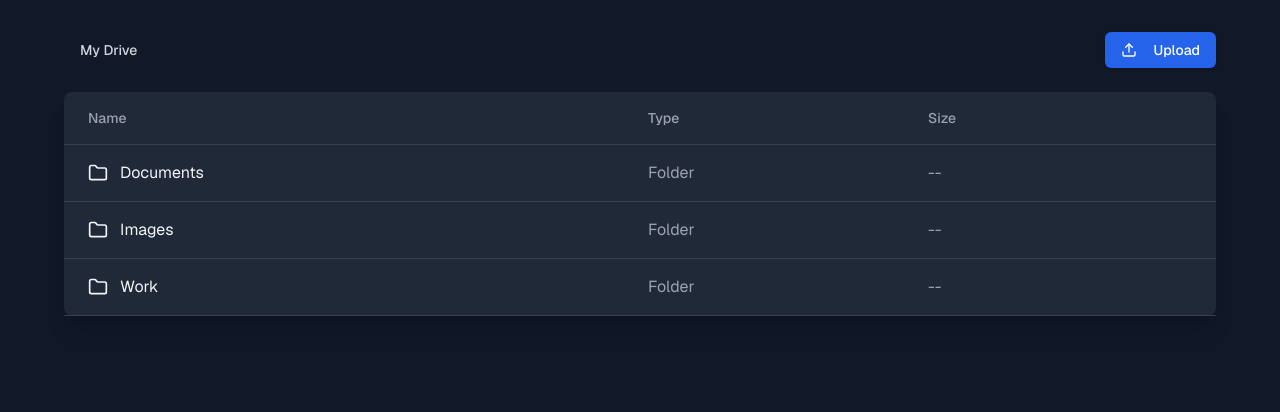
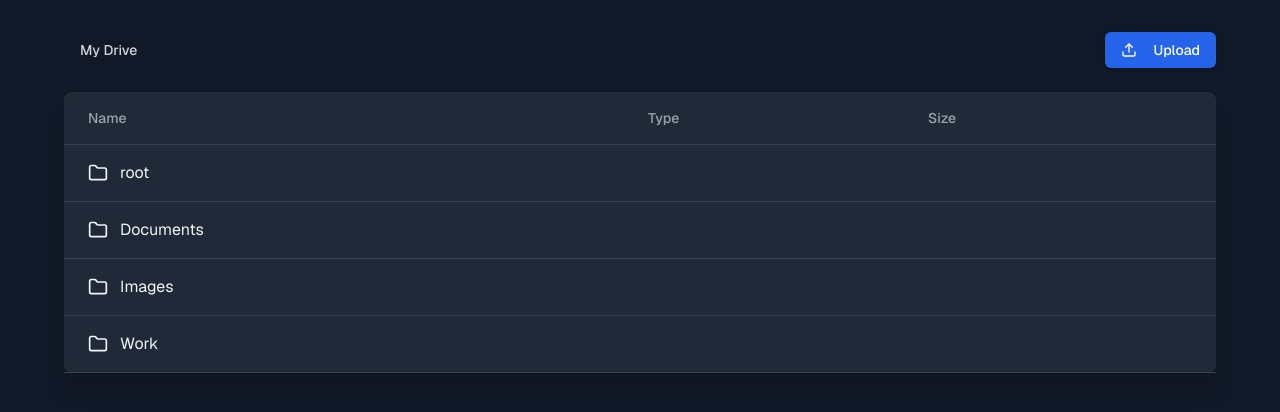
Before and after one commit to BrunoCostaPrado/drive-tutorial, a Next.js app: page / in a window 1280 px wide. Shown: the top 412 px of the page. Built offline with nearby package versions, Linux system fonts and the light colour scheme.

Commit message:
Update mock data

```diff
--- a/package.json
+++ b/package.json
@@ -20,7 +20,7 @@
     "format:check": "prettier --check \"**/*.{ts,tsx,js,jsx,mdx}\" --cache"
   },
   "dependencies": {
-    "@libsql/client": "^0.9.0",
+    "@libsql/client": "^0.10.0",
     "@radix-ui/react-slot": "^1.1.1",
     "@t3-oss/env-nextjs": "^0.10.1",
     "class-variance-authority": "^0.7.1",
@@ -43,8 +43,10 @@
     "@types/react-dom": "^18.3.0",
     "@typescript-eslint/eslint-plugin": "^8.1.0",
     "@typescript-eslint/parser": "^8.1.0",
+    "autoprefixer": "^10.4.20",
+    "cssnano": "^7.0.6",
     "drizzle-kit": "^0.30.2",
-    "eslint": "^8.57.0",
+    "eslint": "^9.19.0",
     "eslint-config-next": "^15.1.6",
     "eslint-plugin-drizzle": "^0.2.3",
     "postcss": "^8.4.39",
--- a/postcss.config.js
+++ b/postcss.config.js
@@ -1,5 +1,7 @@
 export default {
   plugins: {
     tailwindcss: {},
+    autoprefixer: {},
+    ...(process.env.NODE_ENV === "production" ? { cssnano: {} } : {}),
   },
 }
--- /dev/null
+++ b/src/app/file-row.tsx
@@ -0,0 +1,57 @@
+import type { File, Folder } from "@/lib/mock-data"
+
+import { FileIcon, Folder as FolderIcon } from "lucide-react"
+
+export function FileRow(props: { file: File }) {
+  const { file } = props
+  return (
+    <li
+      key={file.id}
+      className="hover:bg-gray-750 border-b border-gray-700 px-6 py-4"
+    >
+      <div className="grid grid-cols-12 items-center gap-4">
+        <div className="col-span-6 flex items-center">
+          <a
+            href={file.url}
+            className="flex items-center text-gray-100 hover:text-blue-400"
+            target="_blank"
+            rel="noreferrer"
+          >
+            <FileIcon className="mr-3" size={20} />
+            {file.name}
+          </a>
+        </div>
+        <div className="col-span-3 text-gray-400">{"file"} </div>
+        <div className="col-span-3 text-gray-400">{file.size}</div>
+      </div>
+    </li>
+  )
+}
+
+export function FolderRow(props: {
+  folder: Folder
+  handlerFolderClick: () => void
+}) {
+  const { folder, handlerFolderClick } = props
+  return (
+    <li
+      key={folder.id}
+      className="hover:bg-gray-750 border-b border-gray-700 px-6 py-4"
+    >
+      <div className="grid grid-cols-12 items-center gap-4">
+        <div className="col-span-6 flex items-center">
+          <button
+            type="button"
+            onClick={() => handlerFolderClick()}
+            className="flex items-center text-gray-100 hover:text-blue-400"
+          >
+            <FolderIcon className="mr-3" size={20} />
+            {folder.name}
+          </button>
+        </div>
+
+        {/* <div className="col-span-3 text-gray-400"></div> */}
+      </div>
+    </li>
+  )
+}
--- a/src/app/page.tsx
+++ b/src/app/page.tsx
@@ -1,37 +1,40 @@
 "use client"
 
-import { useState } from "react"
-import { mockFiles } from "../lib/mock-data"
-import { Folder, FileIcon, Upload, ChevronRight } from "lucide-react"
-import Link from "next/link"
 import { Button } from "@/components/ui/button"
+import { ChevronRight, Upload } from "lucide-react"
+import { useMemo, useState } from "react"
+import { mockFiles, mockFolders } from "../lib/mock-data"
+import { FileRow, FolderRow } from "./file-row"
 export default function GoogleDriveClone() {
-  const [currentFolder, setCurrentFolder] = useState<string | null>(null)
+  const [currentFolder, setCurrentFolder] = useState<string | null>("root")
 
   const getCurrentFiles = () => {
     return mockFiles.filter((file) => file.parent === currentFolder)
+  }
+  const getCurrentFolders = () => {
+    return mockFolders.filter((folder) => folder.parent === currentFolder)
   }
 
   const handleFolderClick = (folderId: string) => {
     setCurrentFolder(folderId)
   }
 
-  const getBreadcrumbs = () => {
+  const breadcrumbs = useMemo(() => {
     const breadcrumbs = []
     let currentId = currentFolder
 
-    while (currentId !== null) {
-      const folder = mockFiles.find((file) => file.id === currentId)
+    while (currentId !== "root") {
+      const folder = mockFolders.find((file) => file.id === currentId)
       if (folder) {
         breadcrumbs.unshift(folder)
-        currentId = folder.parent
+        currentId = folder.parent ?? "root"
       } else {
         break
       }
     }
 
     return breadcrumbs
-  }
+  },[currentFolder])
 
   const handleUpload = () => {
     alert("Upload functionality would be implemented here")
@@ -43,13 +46,13 @@ export default function GoogleDriveClone() {
         <div className="mb-6 flex items-center justify-between">
           <div className="flex items-center">
             <Button
-              onClick={() => setCurrentFolder(null)}
+              onClick={() => setCurrentFolder("root")}
               variant="ghost"
               className="mr-2 text-gray-300 hover:text-white"
             >
               My Drive
             </Button>
-            {getBreadcrumbs().map((folder, index) => (
+            {breadcrumbs.map((folder, index) => (
               <div key={folder.id} className="flex items-center">
                 <ChevronRight className="mx-2 text-gray-500" size={16} />
                 <Button
@@ -79,40 +82,16 @@ export default function GoogleDriveClone() {
             </div>
           </div>
           <ul>
+            {getCurrentFolders().map((folder) => (
+              <FolderRow
+                key={folder.id}
+                folder={folder}
+                handlerFolderClick={() => handleFolderClick(folder.id)}
+              />
+            ))}
+
             {getCurrentFiles().map((file) => (
-              <li
-                key={file.id}
-                className="hover:bg-gray-750 border-b border-gray-700 px-6 py-4"
-              >
-                <div className="grid grid-cols-12 items-center gap-4">
-                  <div className="col-span-6 flex items-center">
-                    {file.type === "folder" ? (
-                      <button
-                        type="button"
-                        onClick={() => handleFolderClick(file.id)}
-                        className="flex items-center text-gray-100 hover:text-blue-400"
-                      >
-                        <Folder className="mr-3" size={20} />
-                        {file.name}
-                      </button>
-                    ) : (
-                      <Link
-                        href={file.url ?? "#"}
-                        className="flex items-center text-gray-100 hover:text-blue-400"
-                      >
-                        <FileIcon className="mr-3" size={20} />
-                        {file.name}
-                      </Link>
-                    )}
-                  </div>
-                  <div className="col-span-3 text-gray-400">
-                    {file.type === "folder" ? "Folder" : "File"}
-                  </div>
-                  <div className="col-span-3 text-gray-400">
-                    {file.type === "folder" ? "--" : "2 MB"}
-                  </div>
-                </div>
-              </li>
+              <FileRow key={file.id} file={file} />
             ))}
           </ul>
         </div>
--- a/src/lib/mock-data.ts
+++ b/src/lib/mock-data.ts
@@ -1,16 +1,28 @@
 export interface File {
   id: string
   name: string
-  type: "file" | "folder"
-  url?: string
-  parent: string | null
-  size?: string
+  type: "file"
+  url: string
+  parent: string
+  size: string
 }
 
+export type Folder = {
+  id: string
+  name: string
+  type: "folder"
+  parent: string | null
+}
+
+export const mockFolders: Folder[] = [
+  { id: "root", name: "root", type: "folder", parent: "root" },
+  { id: "1", name: "Documents", type: "folder", parent: "root" },
+  { id: "2", name: "Images", type: "folder", parent: "root" },
+  { id: "3", name: "Work", type: "folder", parent: "root" },
+  { id: "4", name: "Presentations", type: "folder", parent: "3" },
+]
+
 export const mockFiles: File[] = [
-  { id: "1", name: "Documents", type: "folder", parent: null },
-  { id: "2", name: "Images", type: "folder", parent: null },
-  { id: "3", name: "Work", type: "folder", parent: null },
   {
     id: "4",
     name: "Resume.pdf",
@@ -43,7 +55,7 @@ export const mockFiles: File[] = [
     parent: "2",
     size: "1.8 MB",
   },
-  { id: "8", name: "Presentations", type: "folder", parent: "3" },
+
   {
     id: "9",
     name: "Q4 Report.pptx",
```
Also changed, not shown: 2 other files (tests, documents, lock files or other folders).
